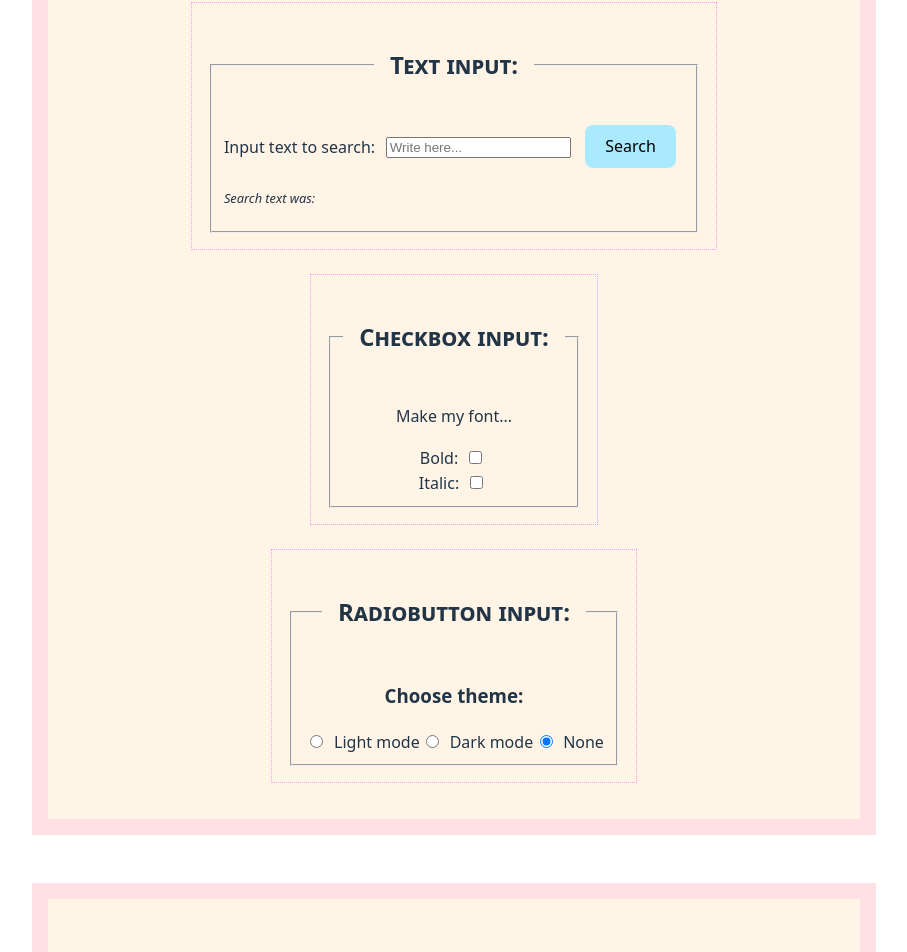
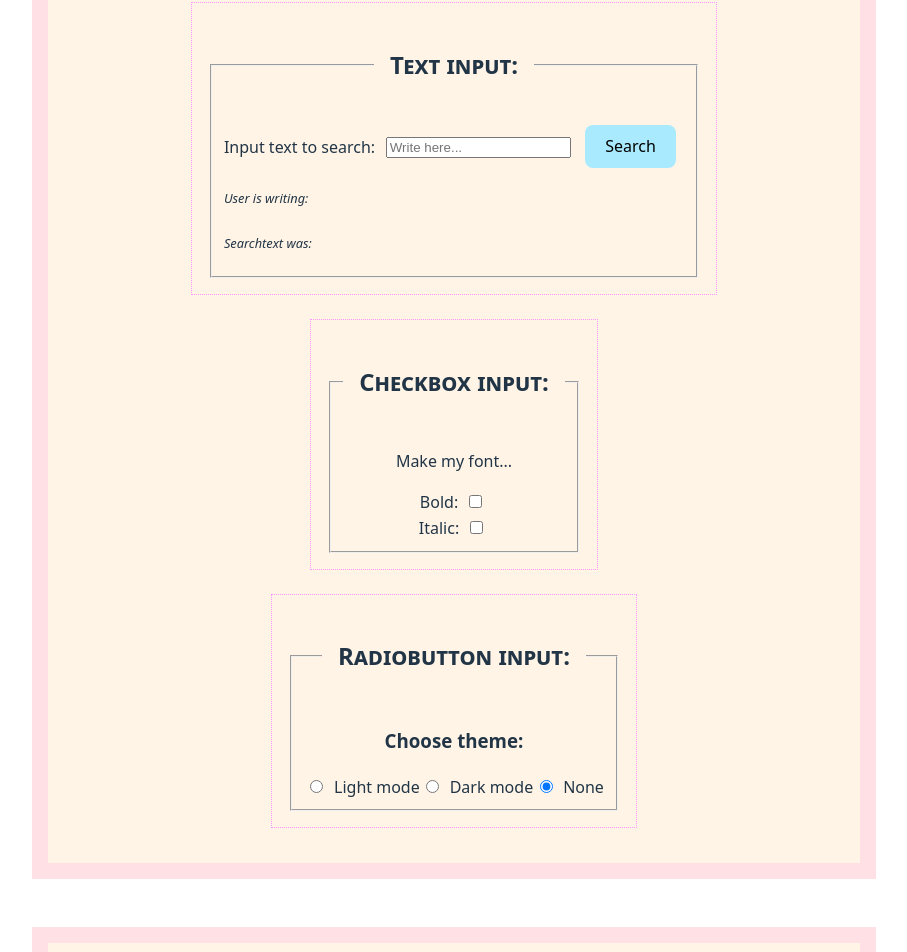
Before and after one commit to Ayngie/bits-n-pieces, a React (Vite) app: page / in a window 1280 px wide. Shown: the part 1801-2753 px from the top of the page, without its empty margins (186-1093 px from the left). Built offline with nearby package versions, Linux system fonts and the light colour scheme.

Commit message:
Feat: added sanitization and visual feedback for states

```diff
--- a/src/components/Inputs/InputText.tsx
+++ b/src/components/Inputs/InputText.tsx
@@ -5,15 +5,20 @@ const InputText = () => {
   const [userInput, setUserInput] = useState<string>('');
   const [searchText, setSearchText] = useState<string>('');
 
-  const handleChange = (e: React.ChangeEvent<HTMLInputElement>) => {
+  const sanitizeInput = (input: string): string =>
+    input
+      .replace(/<[^>]*>/g, '') // Remove HTML-tags
+      .replace(/\s+/g, ' ') // Replace multiple spaces with single space
+      .trim();
+
+  const handleChange = (e: React.ChangeEvent<HTMLInputElement>): void => {
     setUserInput(e.target.value);
   };
 
   const handleSearch = () => {
-    console.log('Search text was: ', userInput);
-    setSearchText(userInput);
+    const sanitized = sanitizeInput(userInput);
+    setSearchText(sanitized);
     setUserInput('');
-    console.log('Searching for: ', searchText);
   };
 
   return (
@@ -33,7 +38,10 @@ const InputText = () => {
           placeholder="Write here..."
         />
         <ButtonWithProps buttonText="Search" onClickFunction={handleSearch} />
-        <p className="input-text-info italic">Search text was: {searchText}</p>
+        <div className="input-text-info italic">
+          <p>User is writing: {userInput}</p>
+          <p>Searchtext was: {searchText}</p>
+        </div>
       </fieldset>
     </article>
   );
```
